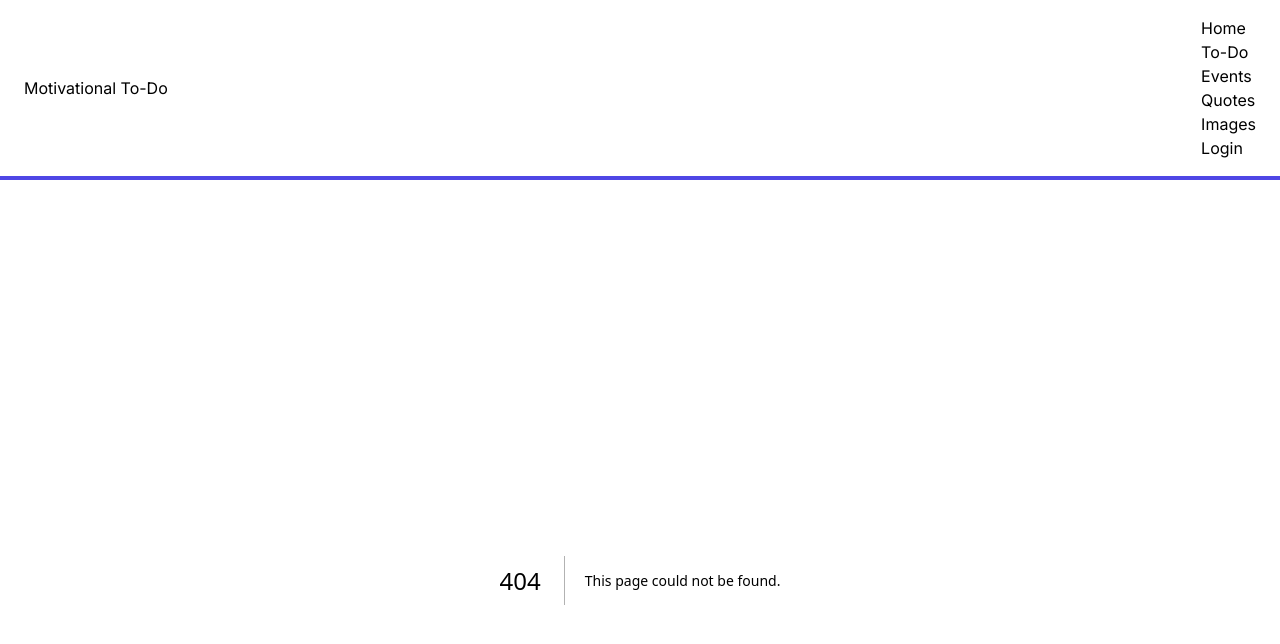
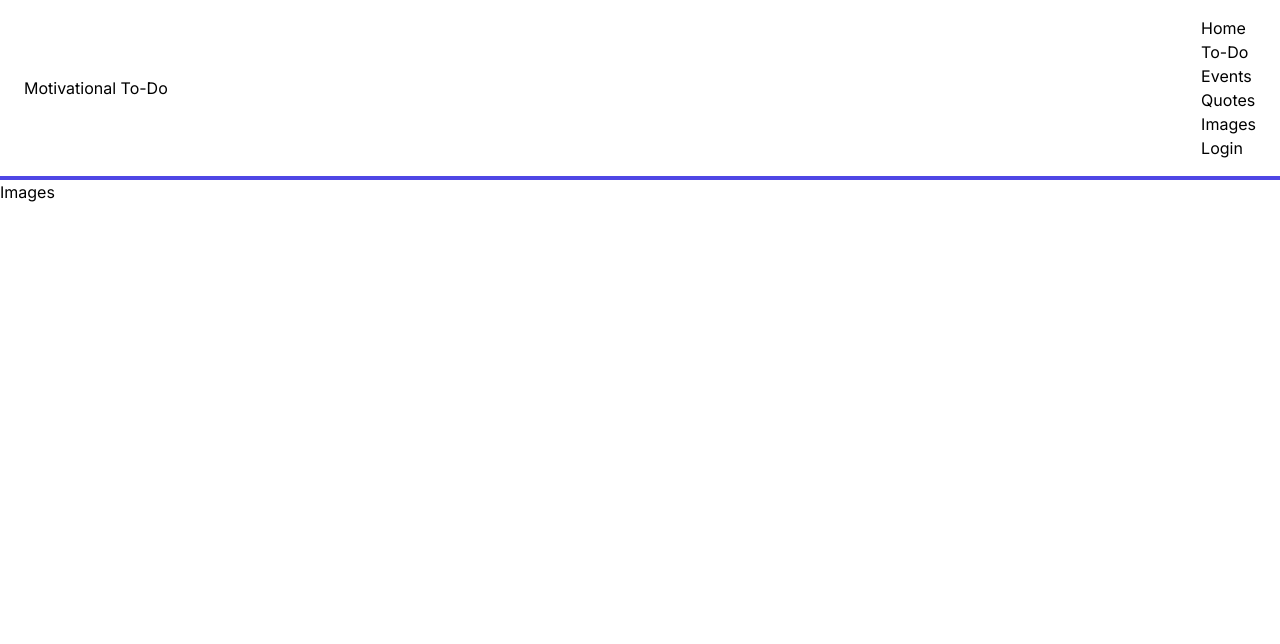
Before and after one commit to matthew-talamantes/motivational-todo, a Next.js app in the folder frontend/: page /images in a window 1280 px wide. Before the commit this address had no page. Shown: the top 644 px of the page. Built offline with nearby package versions, Linux system fonts and the light colour scheme.

Commit message:
Add placeholder Images page

```diff
--- /dev/null
+++ b/frontend/src/app/images/page.tsx
@@ -0,0 +1,8 @@
+
+export default function Images() {
+    return (
+        <>
+            <h1>Images</h1>
+        </>
+    );
+}
```
